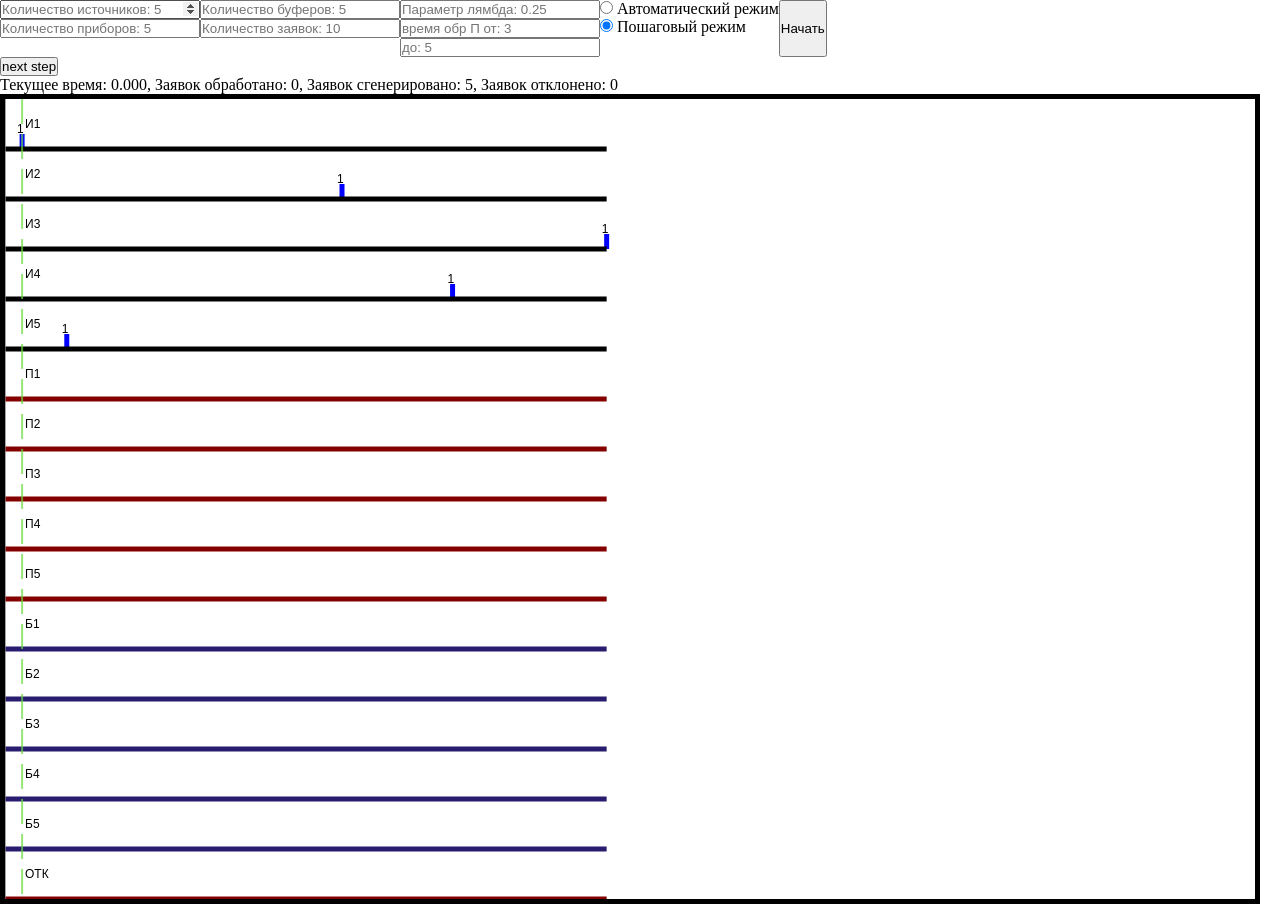
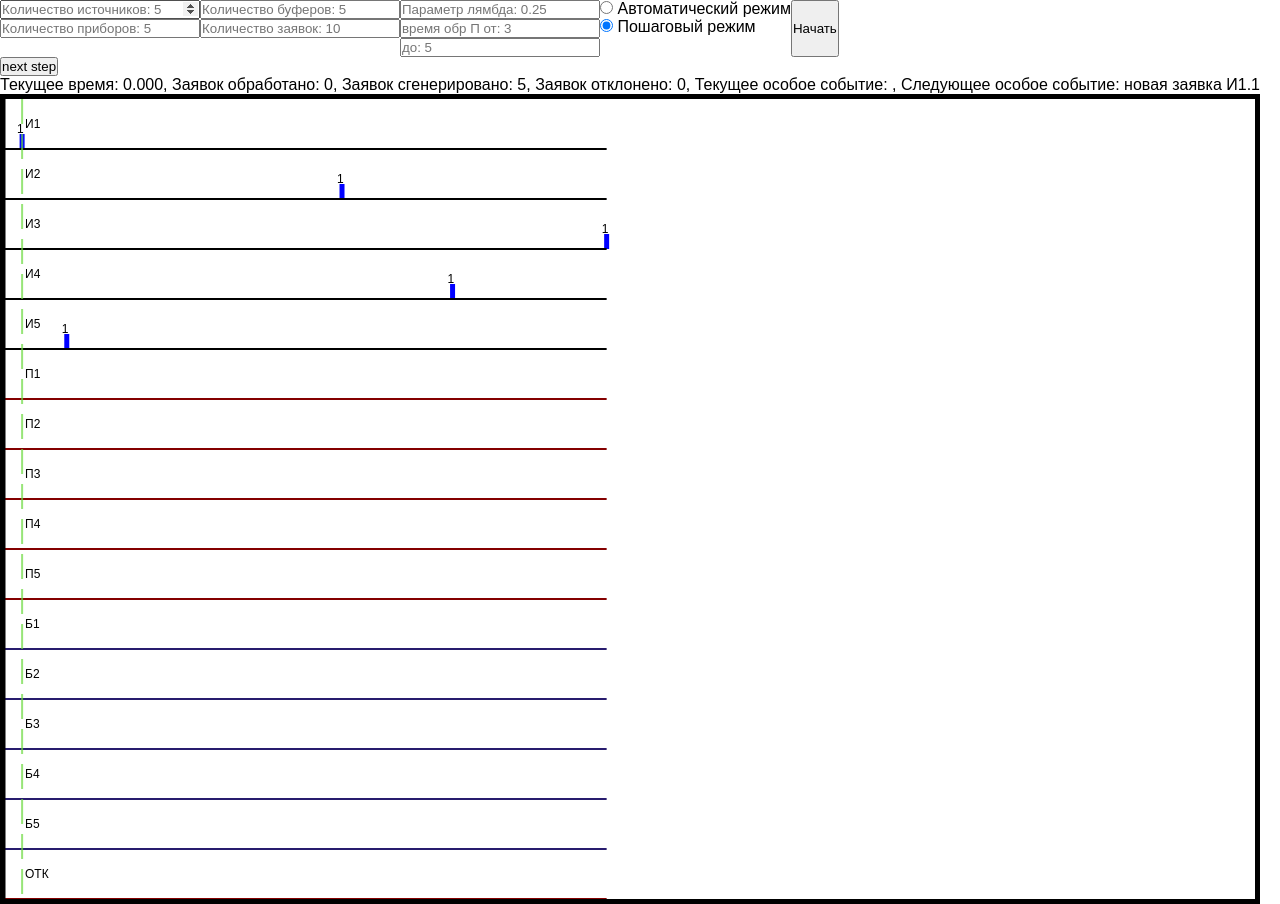
Before and after one commit to Endray952/architecture-course-work, a React (Create React App) app: page / in a window 1280 px wide. Both pictures are taken after a click on the button "Начать". Built offline with nearby package versions, Linux system fonts and the light colour scheme.

Commit message:
Working project

```diff
--- a/src/App.jsx
+++ b/src/App.jsx
@@ -6,17 +6,18 @@ import { System } from './Logic/System';
 import AutoRegime from './View/AutoRegime/AutoRegime';
 import BufferedBids from './View/BufferedBids';
 import Calendar from './View/Calendar';
-import Charts from './View/Charts/Charts';
 import StepMode from './View/Charts/StepMode';
 import Devices from './View/Devices';
 import FreeBuffers from './View/FreeBuffers';
 import Logger from './View/Logger/Logger';
-
 import Sources from './View/Sources';
 import StartOptions from './View/StartView/StartOptions';
 
 //const system = new System(null, 10, 5, 3, 5);
 
+const Container = styled.div`
+    background-color: rgba(151, 150, 150, 0.966);
+`;
 const LogContainer = styled.div`
     display: flex;
     justify-content: space-between;
@@ -73,8 +74,10 @@ const App = observer(() => {
     return (
         <>
             <StartOptions setStart={setStart} start={start} />
+
             <StepMode systemRef={systemRef} />
             <AutoRegime />
+
             {/* <LogContainer>
                 <div>
                     <Calendar />
--- a/src/Logic/Logger/Logger.js
+++ b/src/Logic/Logger/Logger.js
@@ -235,5 +235,8 @@ export class Logger {
         for (let index = 0; index < devicesNum; index++) {
             this.deviceLogView.set(index + 1, []);
         }
+        for (let index = 0; index < devicesNum; index++) {
+            this.deviceLog.set(index + 1, 0);
+        }
     }
 }
--- a/src/View/AutoRegime/AutoRegime.jsx
+++ b/src/View/AutoRegime/AutoRegime.jsx
@@ -1,5 +1,6 @@
 import { observer } from 'mobx-react-lite';
 import React from 'react';
+import styled from 'styled-components';
 import Store from '../../Logic/Store';
 import { Table } from './Table';
 
@@ -15,6 +16,25 @@ const sourcesColumns = [
 ];
 
 const devicesColumns = ['Номер прибора', 'Коэффициент использования'];
+
+const Container = styled.div`
+    display: flex;
+    flex-direction: column;
+    align-items: center;
+    margin-top: 40px;
+`;
+
+const StyledP = styled.p`
+    font-size: 20px;
+    font-family: 'Franklin Gothic Medium', 'Arial Narrow', Arial, sans-serif;
+`;
+
+const TableContainer = styled.div`
+    display: flex;
+    flex-direction: column;
+    align-items: center;
+    margin-top: 40px;
+`;
 
 const AutoRegime = observer(() => {
     if (Store.initialParametrs.mode !== 'auto') {
@@ -53,7 +73,28 @@ const AutoRegime = observer(() => {
             ),
         ];
     });
-    return <Table columns={sourcesColumns} rows={rows} cellWidth={150} />;
+
+    const devicesRows = Store.logger.deviceLog.map((logInfo) => {
+        return [
+            logInfo.deviceId,
+            (logInfo.usedTime / Store.systemTime || 0).toFixed(3),
+        ];
+    });
+    devicesRows.sort((item_1, item_2) => item_1[0] - item_2[0]);
+    return (
+        <Container>
+            <StyledP>Характеристики источников ВС</StyledP>
+            <Table columns={sourcesColumns} rows={rows} cellWidth={150} />
+            <TableContainer>
+                <StyledP>Характеристики приборов ВС</StyledP>
+                <Table
+                    columns={devicesColumns}
+                    rows={devicesRows}
+                    cellWidth={150}
+                />
+            </TableContainer>
+        </Container>
+    );
 });
 
 export default AutoRegime;
--- a/src/View/AutoRegime/Table.module.css
+++ b/src/View/AutoRegime/Table.module.css
@@ -16,6 +16,5 @@
     display: flex;
     justify-content: center;
     align-items: center;
-    /* color: rgb(0, 0, 0); */
     border: 1px solid rgb(3, 3, 3);
 }
--- a/src/View/Charts/Buffer/BufferChart.jsx
+++ b/src/View/Charts/Buffer/BufferChart.jsx
@@ -18,7 +18,7 @@ const BufferChart = observer(({ yOffset, currentBuffer }) => {
                 // points={[0, yOffset, Store.systemTime * 100, yOffset]}
                 points={[0, yOffset, Store.timeLineLength, yOffset]}
                 stroke={'#281c6e'}
-                strokeWidth={5}
+                strokeWidth={2}
             />
             {/* <Text
                 key={uuid()}
--- a/src/View/Charts/Buffer/BufferStoresRect.jsx
+++ b/src/View/Charts/Buffer/BufferStoresRect.jsx
@@ -20,6 +20,7 @@ const BufferStoresRect = observer(({ currentBuffer, yOffset }) => {
                     x={logInfo.startTime * 100 + 10}
                     y={yOffset - 15}
                 />
+
                 <Rect
                     x={logInfo.startTime * 100}
                     y={yOffset - 20}
--- a/src/View/Charts/Charts.jsx
+++ b/src/View/Charts/Charts.jsx
@@ -70,7 +70,7 @@ const Charts = observer(() => {
                             Store.systemTime * 100,
                             topYOffsetDeny,
                         ]}
-                        stroke={'rgba(132, 123, 123, 0.7)'}
+                        stroke={'rgba(0, 0, 0, 0.5)'}
                         strokeWidth={2}
                     />
                     <Line
--- a/src/View/Charts/Deny/DenyLog.jsx
+++ b/src/View/Charts/Deny/DenyLog.jsx
@@ -17,7 +17,7 @@ const DenyLog = observer(({ yOffset }) => {
                 key={uuid()}
                 points={[0, yOffset, Store.timeLineLength, yOffset]}
                 stroke={'rgba(132, 0, 0, 1)'}
-                strokeWidth={5}
+                strokeWidth={2}
             />
             {/* <Text text={'ОТК'} x={0 - Store.stageDrag.x} y={yOffset - 30} /> */}
             <ChartText text={'ОТК'} yOffset={yOffset - 30} />
--- a/src/View/Charts/Device/DeviceChart.jsx
+++ b/src/View/Charts/Device/DeviceChart.jsx
@@ -21,7 +21,7 @@ const DeviceChart = observer(({ yOffset, currentDevice }) => {
                 // points={[0, yOffset, Store.systemTime * 100, yOffset]}
                 points={[0, yOffset, Store.timeLineLength, yOffset]}
                 stroke={'rgba(132, 0, 0, 1)'}
-                strokeWidth={5}
+                strokeWidth={2}
             />
             {/* <Text
 
--- a/src/View/Charts/Source/SourceChart.jsx
+++ b/src/View/Charts/Source/SourceChart.jsx
@@ -20,7 +20,7 @@ const SourceChart = observer(({ yOffset, currentSource }) => {
                 // points={[0, yOffset, Store.systemTime * 100, yOffset]}
                 points={[0, yOffset, Store.timeLineLength, yOffset]}
                 stroke={'#000000'}
-                strokeWidth={5}
+                strokeWidth={2}
             />
             {/* <Text
                 ref={textRef}
--- a/src/View/Charts/StepMode.jsx
+++ b/src/View/Charts/StepMode.jsx
@@ -12,6 +12,20 @@ const StepMode = observer(({ systemRef }) => {
     ) {
         return null;
     }
+
+    const currentEvent =
+        Store?.currentEvent &&
+        (Store.currentEvent.type === 'new_bid'
+            ? `новая заявка И${Store.currentEvent.id}.${Store.currentEvent.bidNum}`
+            : `завершение обслуживания П${Store.currentEvent.deviceId} И${Store.currentEvent.sourceId}.${Store.currentEvent.bidNum}`);
+
+    const nextEventLog =
+        Store?.calendar && Store?.calendar[Store?.calendar?.length - 1];
+    const nextEvent =
+        nextEventLog &&
+        (nextEventLog.type === 'new_bid'
+            ? `новая заявка И${nextEventLog.id}.${nextEventLog.bidNum}`
+            : `завершение обслуживания П${nextEventLog.deviceId} И${nextEventLog.sourceId}.${nextEventLog.bidNum}`);
     return (
         <>
             <button
@@ -30,7 +44,13 @@ const StepMode = observer(({ systemRef }) => {
                 Store.bidsProduced
             }, Заявок сгенерировано: ${
                 Store.bidsGenerated
-            }, Заявок отклонено: ${Store.bidsRefused}`}</div>
+            }, Заявок отклонено: ${
+                Store.bidsRefused
+            }, Текущее особое событие: ${
+                currentEvent || ''
+            }, Следующее особое событие: ${
+                nextEvent || 'Завершение моделирования'
+            }`}</div>
             <Charts />
         </>
     );
--- a/src/index.css
+++ b/src/index.css
@@ -1,5 +1,10 @@
+/* #root {
+    background-color: rgba(151, 150, 150, 0.966);
+} */
+
 * {
     box-sizing: border-box;
     margin: 0;
     padding: 0;
+    font-family: Arial, Helvetica, sans-serif;
 }
```
